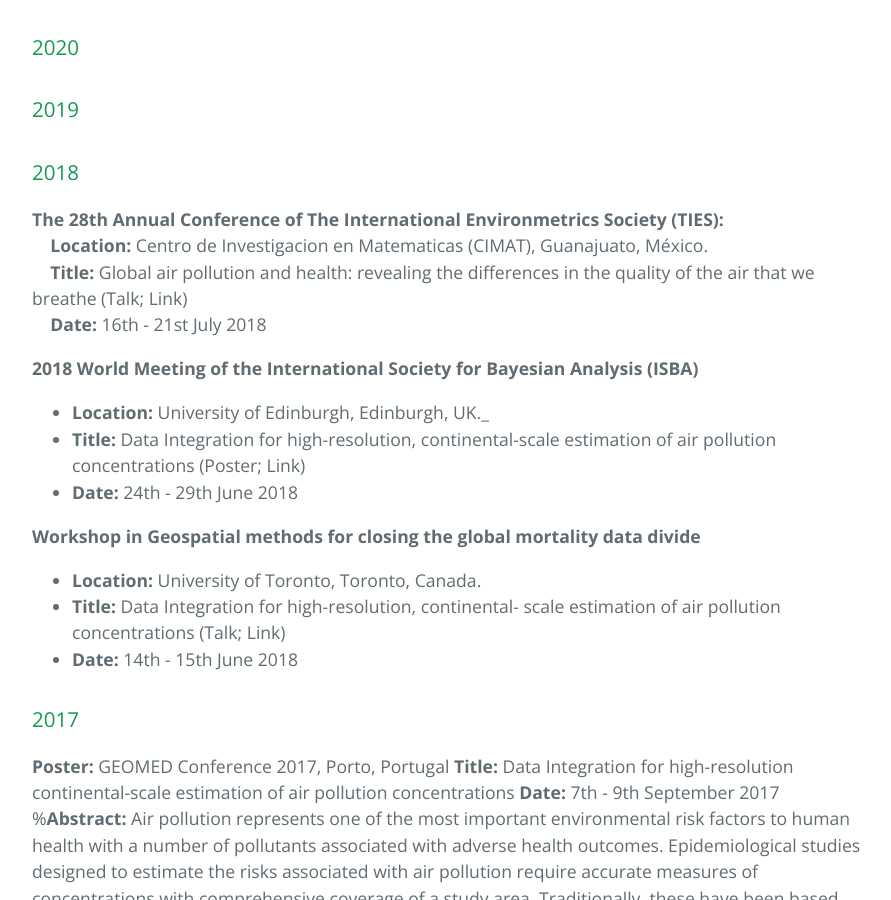
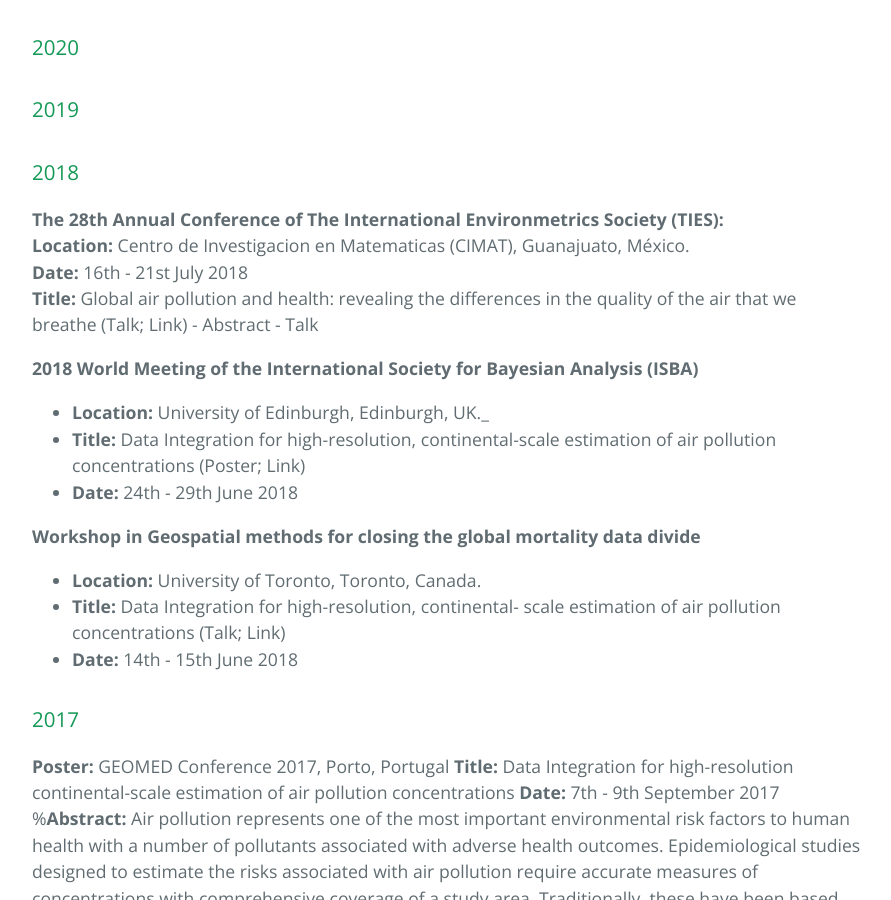
Before and after one commit to matthewllthomas/matthewllthomas.github.io, a Jekyll site: the page built from presentations/index.md, in a window 1280 px wide and 900 px high, scrolled down 544 px. Shown: the whole window, without its empty margins (192-1083 px from the left). Built offline with Jekyll 4.4.1, drawn with Linux system fonts in a browser that asks for light colours; the repository's description, which GitHub fills in, is left out.

Commit message:
Update index.md

```diff
--- a/presentations/index.md
+++ b/presentations/index.md
@@ -17,9 +17,11 @@
 ### 2018
 
 **The 28th Annual Conference of The International Environmetrics Society (TIES):** <br>
-&nbsp;&nbsp;&nbsp;&nbsp;**Location:** Centro de Investigacion en Matematicas (CIMAT), Guanajuato, México.<br>
-&nbsp;&nbsp;&nbsp;&nbsp;**Title:** Global air pollution and health: revealing the differences in the quality of the air that we breathe (Talk; Link)<br>
-&nbsp;&nbsp;&nbsp;&nbsp;**Date:** 16th - 21st July 2018
+**Location:** Centro de Investigacion en Matematicas (CIMAT), Guanajuato, México.<br>
+**Date:** 16th - 21st July 2018 <br>
+**Title:** Global air pollution and health: revealing the differences in the quality of the air that we breathe (Talk; Link)
+	- Abstract
+	- Talk
 
 **2018 World Meeting of the International Society for Bayesian Analysis (ISBA)**
 * **Location:** University of Edinburgh, Edinburgh, UK._
```
